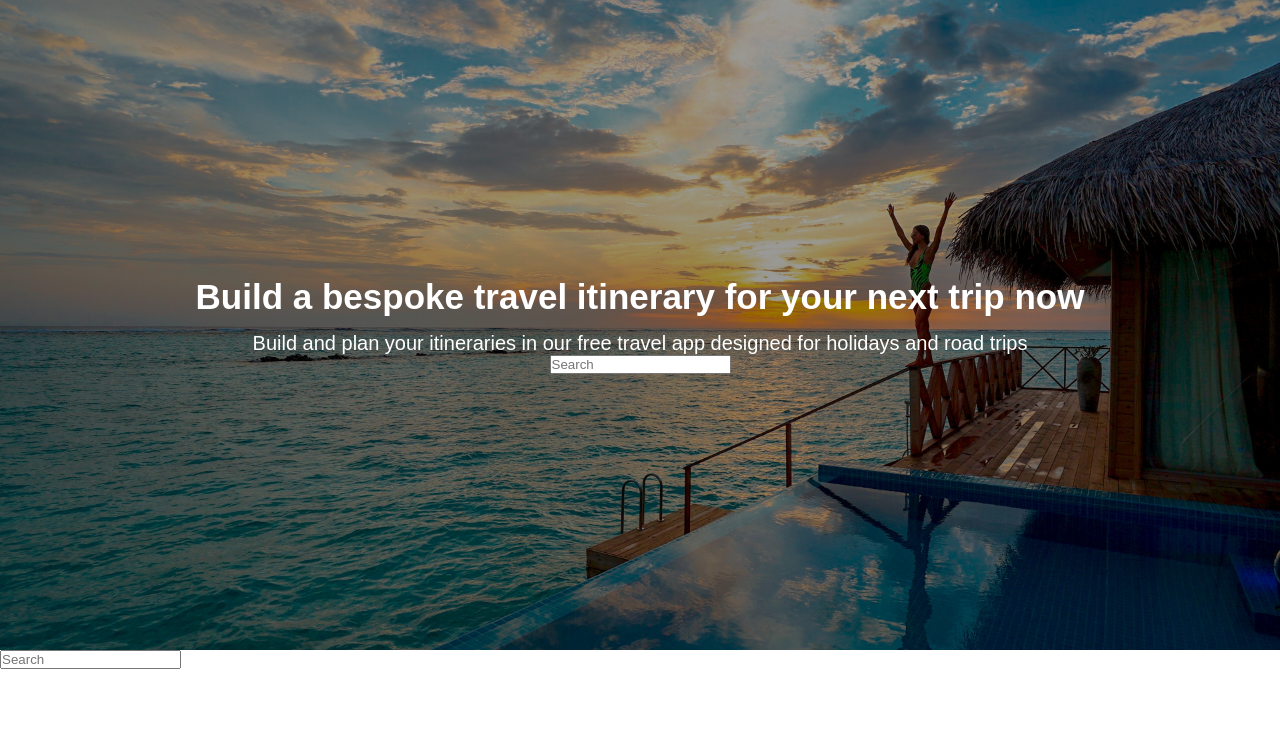
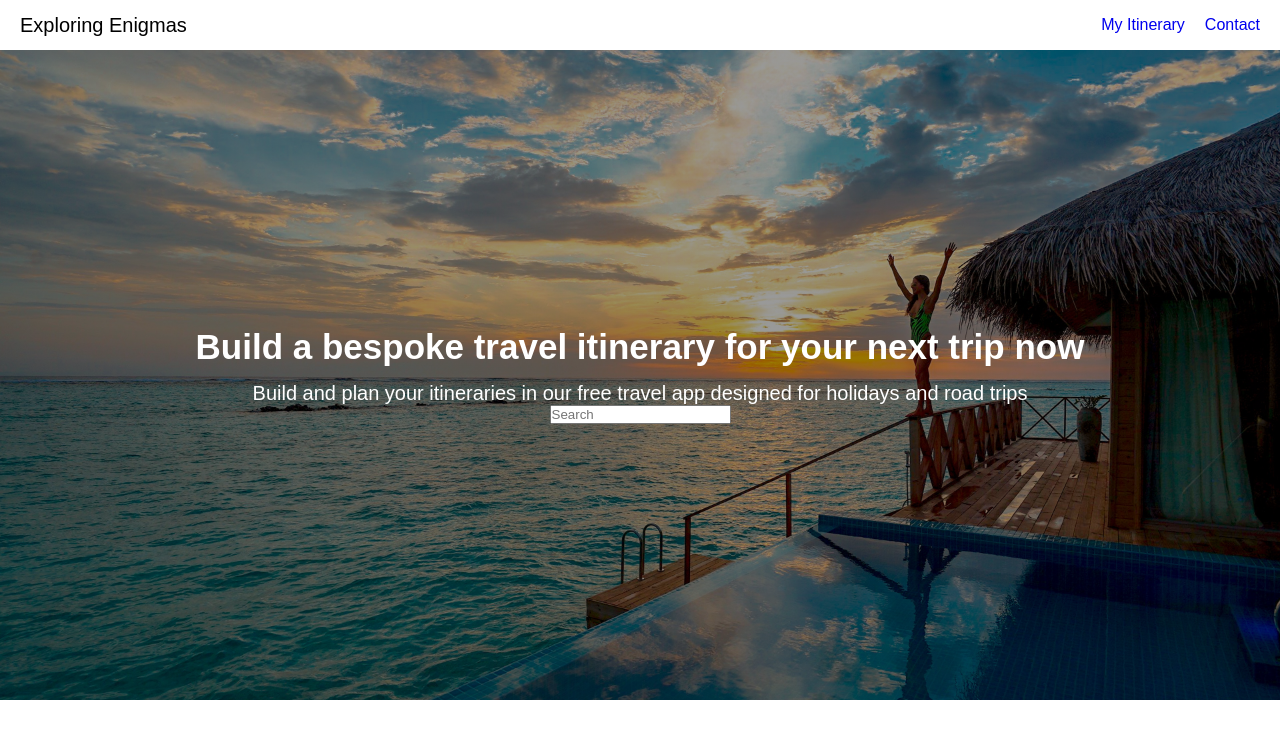
Before and after one commit to Sulaiman-ai/Exploring-Enigmas, a React (Create React App) app: page / in a window 1280 px wide. Shown: the top 738 px of the page. Built offline with nearby package versions, Linux system fonts and the light colour scheme.

Commit message:
adds navbar with logo and nav links

```diff
--- a/src/App.js
+++ b/src/App.js
@@ -1,11 +1,11 @@
+import Navbar from './components/Navbar';
 import Hero from './components/Hero';
-import SearchBar from './components/searchBar';
 
 function App() {
   return (
     <>
+      <Navbar />
       <Hero />
-      <SearchBar />
     </>
   )
 }
--- /dev/null
+++ b/src/components/Navbar.js
@@ -0,0 +1,13 @@
+function Navbar() {
+    return (
+        <div className="navbar">
+            <a className="nav-logo">Exploring Enigmas</a>
+            <nav className="nav-links">
+                <a href="#">My Itinerary</a>
+                <a href="#">Contact</a>
+            </nav>
+        </div>
+    )
+}
+
+export default Navbar;
--- a/src/index.css
+++ b/src/index.css
@@ -5,6 +5,27 @@
 
 body {
   font-family: sans-serif;
+}
+
+.navbar {
+  display: flex;
+  justify-content: space-between;
+  align-items: center;
+  height: 50px;
+}
+
+.nav-logo {
+  font-size: 20px;
+  padding-left: 20px;
+}
+
+.nav-links a {
+  padding-right: 20px;
+  text-decoration: none;
+}
+
+.nav-links a:hover {
+  cursor: pointer;
 }
 
 .hero-banner {
@@ -31,5 +52,4 @@ body {
   font-size: 20px;
   font-weight: 100;
   color: #fff;
-
 }
```
